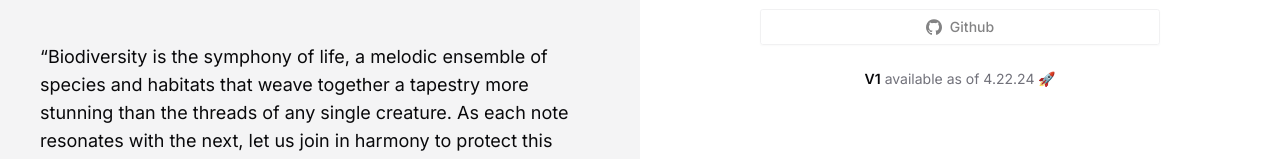
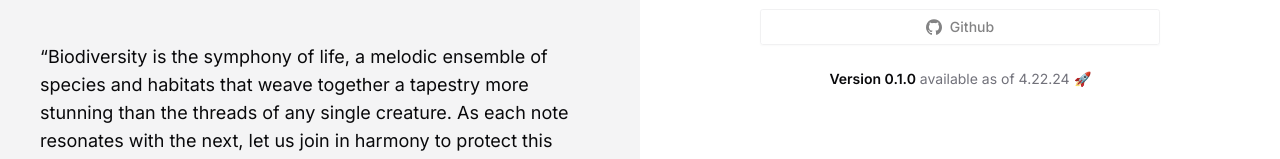
Before and after one commit to prana-bio/prana-bio, a Next.js app in the folder prana-next/: page / in a window 1280 px wide. Shown: the part 521-680 px from the top of the page. Built offline with nearby package versions, Linux system fonts and the light colour scheme.

Commit message:
Update default-login.tsx

```diff
--- a/prana-next/src/app/components/organisms/auth/default-login.tsx
+++ b/prana-next/src/app/components/organisms/auth/default-login.tsx
@@ -151,7 +151,7 @@ export default function DefaultLogin() {
                         <p className="px-8 text-center text-sm text-muted-foreground">
                             {/* In{' '} */}
                             <span className="font-semibold text-foreground">
-                                V1
+                                Version 0.1.0
                             </span>{' '}
                             available as of 4.22.24 🚀
                         </p>
```
